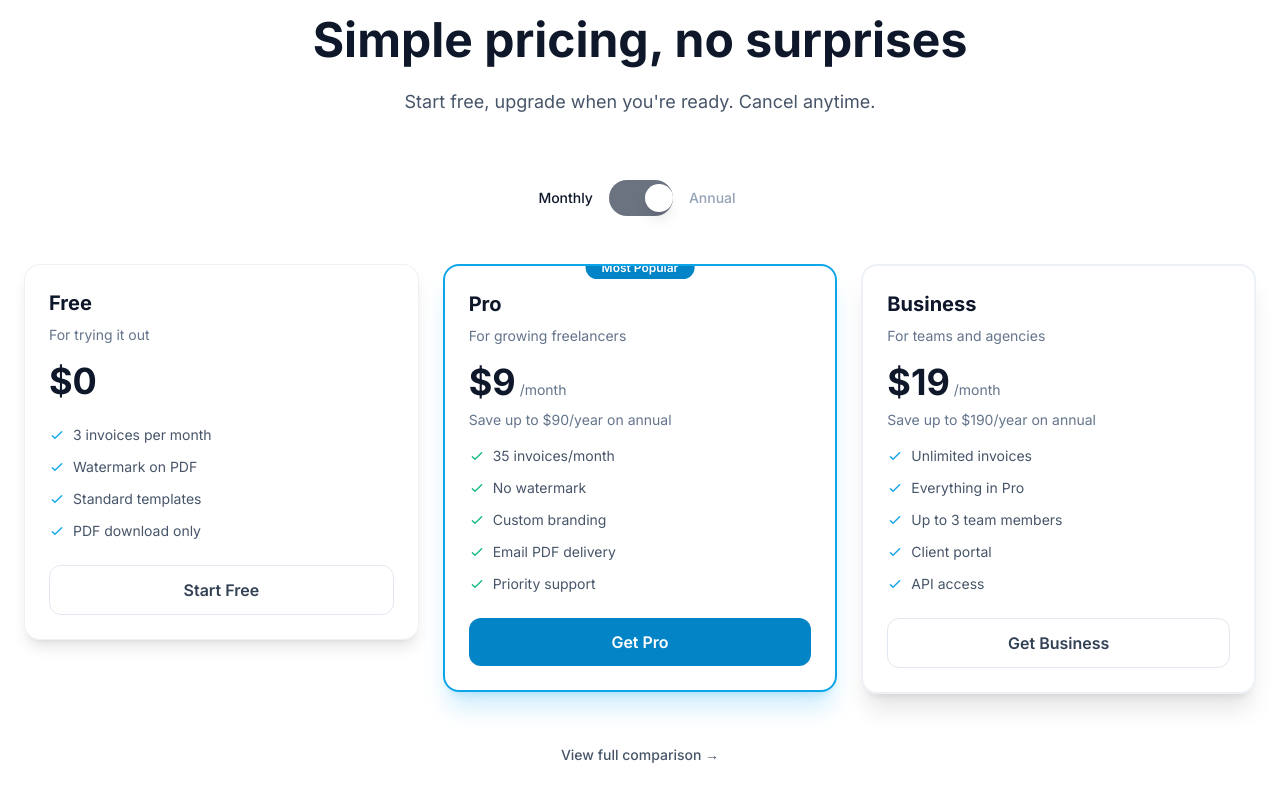
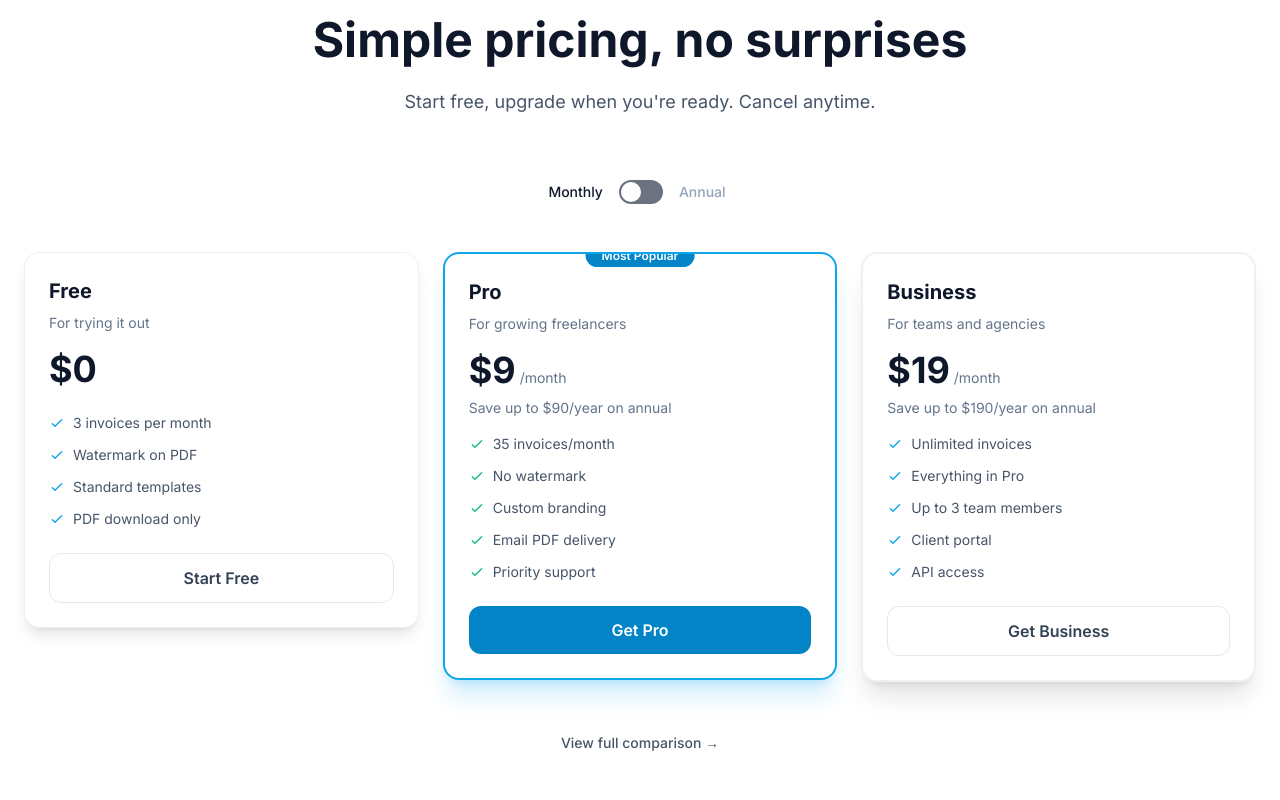
Before and after one commit to Luka69tech/invoice-in-60, a Next.js app: page / in a window 1280 px wide. Shown: the part 3414-4214 px from the top of the page. Built offline with nearby package versions, Linux system fonts and the light colour scheme.

Commit message:
fix: toggle uses absolute left positioning, reliable dot movement

```diff
--- a/app/page.tsx
+++ b/app/page.tsx
@@ -542,12 +542,30 @@ export default function HomePage() {
             </span>
             <button
               onClick={() => setIsAnnual(!isAnnual)}
-              className="relative h-9 w-16 rounded-full transition-colors duration-300"
-              style={{ backgroundColor: isAnnual ? '#10b981' : '#6b7280' }}
+              style={{
+                position: 'relative',
+                display: 'inline-flex',
+                alignItems: 'center',
+                width: '44px',
+                height: '24px',
+                borderRadius: '12px',
+                backgroundColor: isAnnual ? '#10b981' : '#6b7280',
+                border: 'none',
+                cursor: 'pointer',
+                transition: 'background-color 0.2s',
+                padding: 0
+              }}
             >
               <span
-                className="absolute top-1 h-7 w-7 rounded-full bg-white shadow-lg transition-transform duration-300 ease-out"
-                style={{ transform: isAnnual ? 'translateX(24px)' : 'translateX(4px)' }}
+                style={{
+                  position: 'absolute',
+                  left: isAnnual ? '22px' : '2px',
+                  width: '20px',
+                  height: '20px',
+                  borderRadius: '50%',
+                  backgroundColor: 'white',
+                  transition: 'left 0.2s'
+                }}
               />
             </button>
             <span className={`text-sm font-medium transition-colors ${isAnnual ? "text-slate-900" : "text-slate-400"}`}>
--- a/app/pricing/page.tsx
+++ b/app/pricing/page.tsx
@@ -150,12 +150,30 @@ export default function PricingPage() {
           </span>
           <button
             onClick={() => setIsAnnual(!isAnnual)}
-            className="relative h-9 w-16 rounded-full transition-colors duration-300"
-            style={{ backgroundColor: isAnnual ? '#10b981' : '#6b7280' }}
+            style={{
+              position: 'relative',
+              display: 'inline-flex',
+              alignItems: 'center',
+              width: '44px',
+              height: '24px',
+              borderRadius: '12px',
+              backgroundColor: isAnnual ? '#10b981' : '#6b7280',
+              border: 'none',
+              cursor: 'pointer',
+              transition: 'background-color 0.2s',
+              padding: 0
+            }}
           >
             <span
-              className="absolute top-1 h-7 w-7 rounded-full bg-white shadow-lg transition-transform duration-300 ease-out"
-              style={{ transform: isAnnual ? 'translateX(24px)' : 'translateX(4px)' }}
+              style={{
+                position: 'absolute',
+                left: isAnnual ? '22px' : '2px',
+                width: '20px',
+                height: '20px',
+                borderRadius: '50%',
+                backgroundColor: 'white',
+                transition: 'left 0.2s'
+              }}
             />
           </button>
           <span className={`text-sm font-medium transition-colors ${isAnnual ? "text-slate-900" : "text-slate-400"}`}>
```
